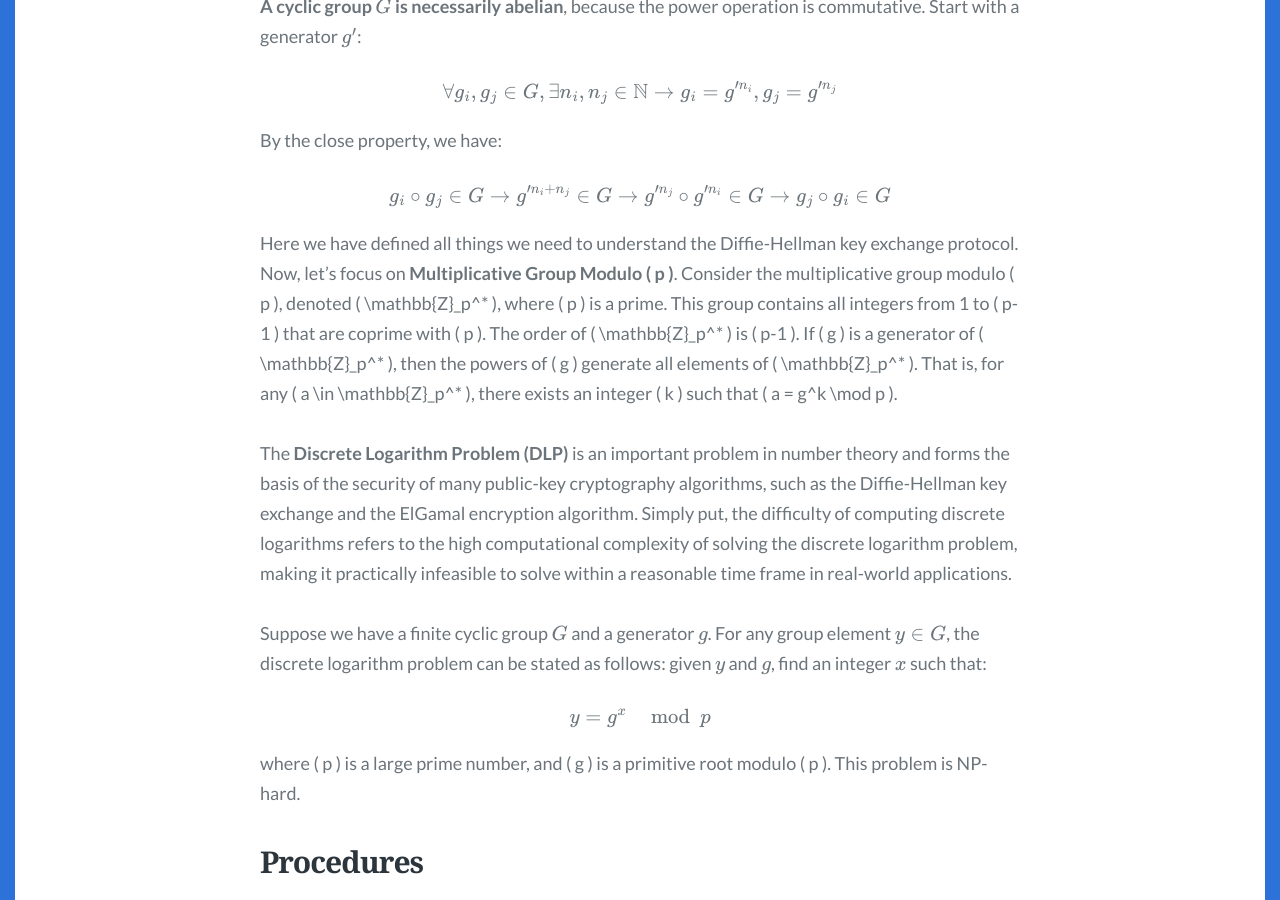
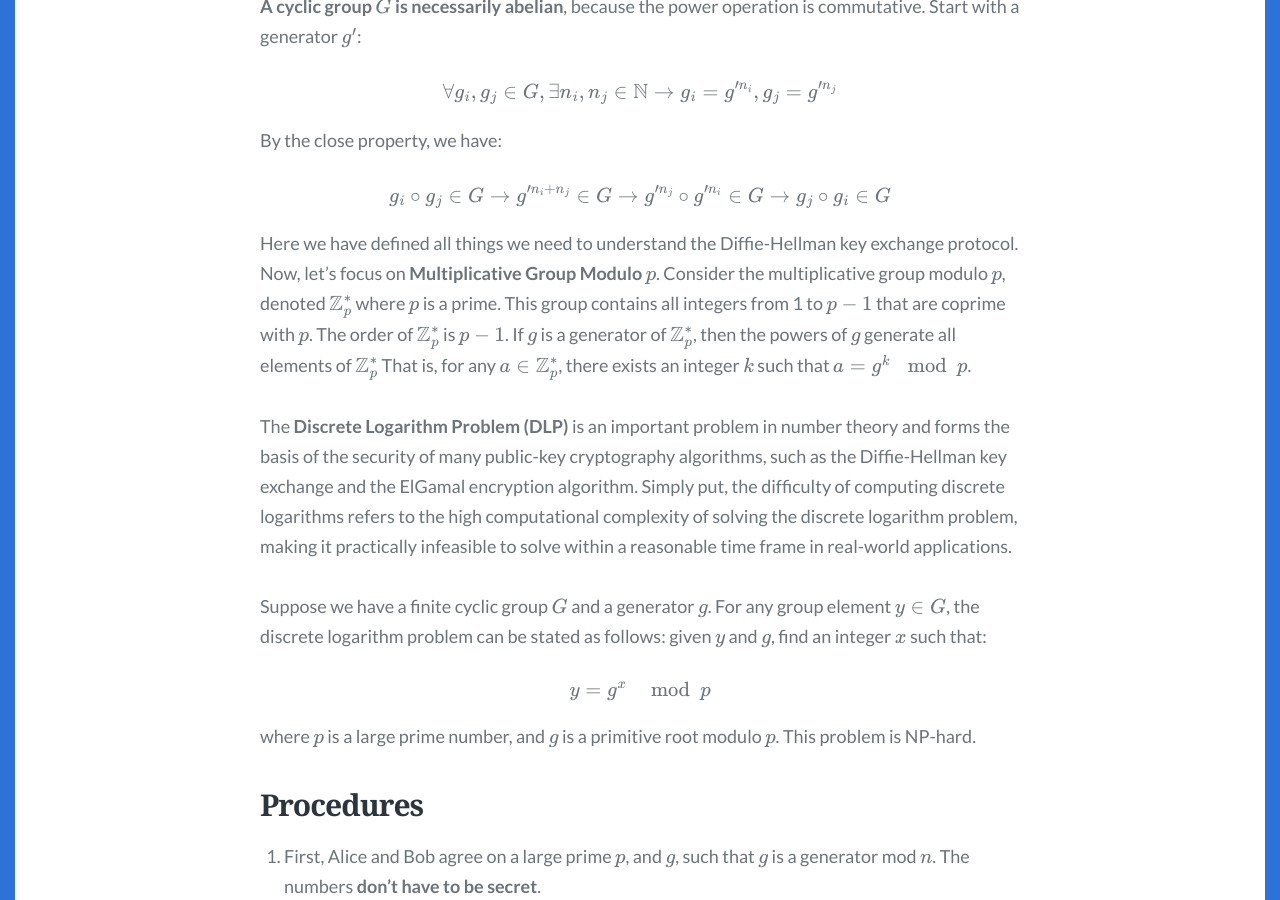
Before and after one commit to HuRuilizhen/HuRuilizhen.github.io, a Jekyll site: the page built from _posts/2024-11-21-Diffie-Hellman-and-RSA.md, in a window 1280 px wide and 900 px high, scrolled down 5814 px. Built offline with Jekyll 4.4.1, drawn with Linux system fonts in a browser that asks for light colours; some web fonts are replaced; formulas are drawn with MathJax 3; comment, search, counter and statistics services are not loaded.

Commit message:
[update]: DH and RSA

```diff
--- a/_posts/2024-11-21-Diffie-Hellman-and-RSA.md
+++ b/_posts/2024-11-21-Diffie-Hellman-and-RSA.md
@@ -147,7 +147,7 @@ $$
 $$
 
 
-Here we have defined all things we need to understand the Diffie-Hellman key exchange protocol. Now, let's focus on  **Multiplicative Group Modulo \( p \)**. Consider the multiplicative group modulo \( p \), denoted \( \mathbb{Z}_p^* \), where \( p \) is a prime. This group contains all integers from 1 to \( p-1 \) that are coprime with \( p \). The order of \( \mathbb{Z}_p^* \) is \( p-1 \). If \( g \) is a generator of \( \mathbb{Z}_p^* \), then the powers of \( g \) generate all elements of \( \mathbb{Z}_p^* \). That is, for any \( a \in \mathbb{Z}_p^* \), there exists an integer \( k \) such that \( a = g^k \mod p \).
+Here we have defined all things we need to understand the Diffie-Hellman key exchange protocol. Now, let's focus on  **Multiplicative Group Modulo $ p $**. Consider the multiplicative group modulo $ p $, denoted $ \mathbb{Z}_p^* $ where $ p $ is a prime. This group contains all integers from 1 to $ p-1 $ that are coprime with $ p $. The order of $ \mathbb{Z}_p^* $ is $ p-1 $. If $ g $ is a generator of $ \mathbb{Z}_p^* $, then the powers of $ g $ generate all elements of $ \mathbb{Z}_p^* $ That is, for any $ a \in \mathbb{Z}_p^* $, there exists an integer $ k $ such that $ a = g^k \mod p $.
 
 The **Discrete Logarithm Problem (DLP)** is an important problem in number theory and forms the basis of the security of many public-key cryptography algorithms, such as the Diffie-Hellman key exchange and the ElGamal encryption algorithm. Simply put, the difficulty of computing discrete logarithms refers to the high computational complexity of solving the discrete logarithm problem, making it practically infeasible to solve within a reasonable time frame in real-world applications.
 
@@ -156,7 +156,7 @@ Suppose we have a finite cyclic group $ G $ and a generator $ g $. For any group
 
 $$ y = g^x \mod p $$
 
-where \( p \) is a large prime number, and \( g \) is a primitive root modulo \( p \). This problem is NP-hard.
+where $ p $ is a large prime number, and $ g $ is a primitive root modulo $ p $. This problem is NP-hard.
 
 ## Procedures
 
```
